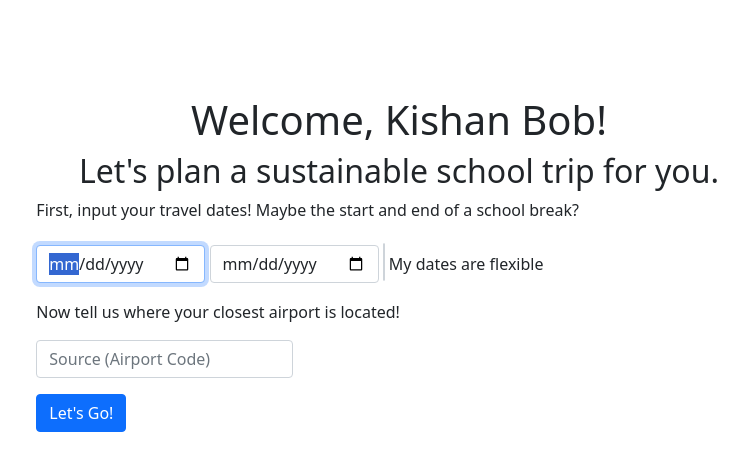
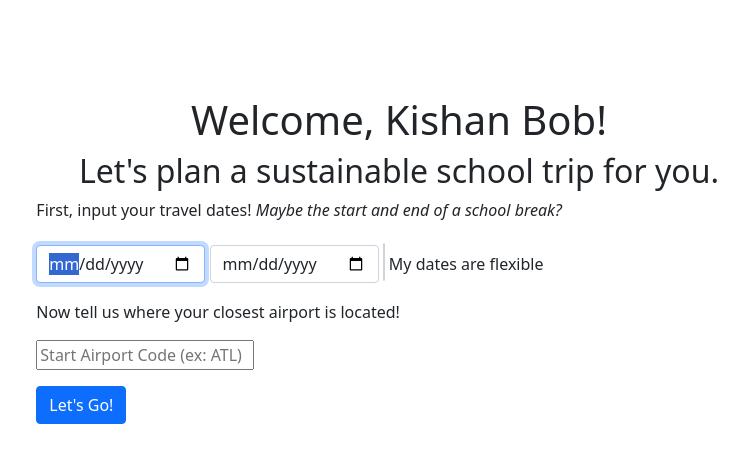
Before and after one commit to kishan-patel-kbp/sustainable_travel_hack_mit, a Flask app: page / in a window 1280 px wide. Shown: the part 66-537 px from the top of the page, without its empty margins (241-989 px from the left). Run offline with Flask 2, Linux system fonts and the light colour scheme; some libraries are stand-ins or nearby versions.

Commit message:
Slight changes to search page layout

```diff
--- a/static/styles.css
+++ b/static/styles.css
@@ -60,3 +60,7 @@ main .webpage-heading
   position: relative;
   top: 5px;
 }
+
+.airport_box {
+  width: 30%;
+}
--- a/templates/index.html
+++ b/templates/index.html
@@ -12,7 +12,7 @@
 
     <form action="/search" method="post">
         <div class="form-group">
-            <p>First, input your travel dates! Maybe the start and end of a school break?</p>
+            <p>First, input your travel dates! <i> Maybe the start and end of a school break?</i></p>
 
             <div>
                 <input autocomplete="off" autofocus class="form-control" name="start_date" id="start_date" type="date">
@@ -28,7 +28,7 @@
         <div class="form-group">
 
             <p>Now tell us where your closest airport is located!</p>
-            <input class="form-control" name="src" placeholder="Source (Airport Code)" type="text">
+            <input name="src" class="airport_box" placeholder="Start Airport Code (ex: ATL)" type="text">
         </div>
         <button class="btn btn-primary" type="submit">Let's Go!</button>
     </form>
```
